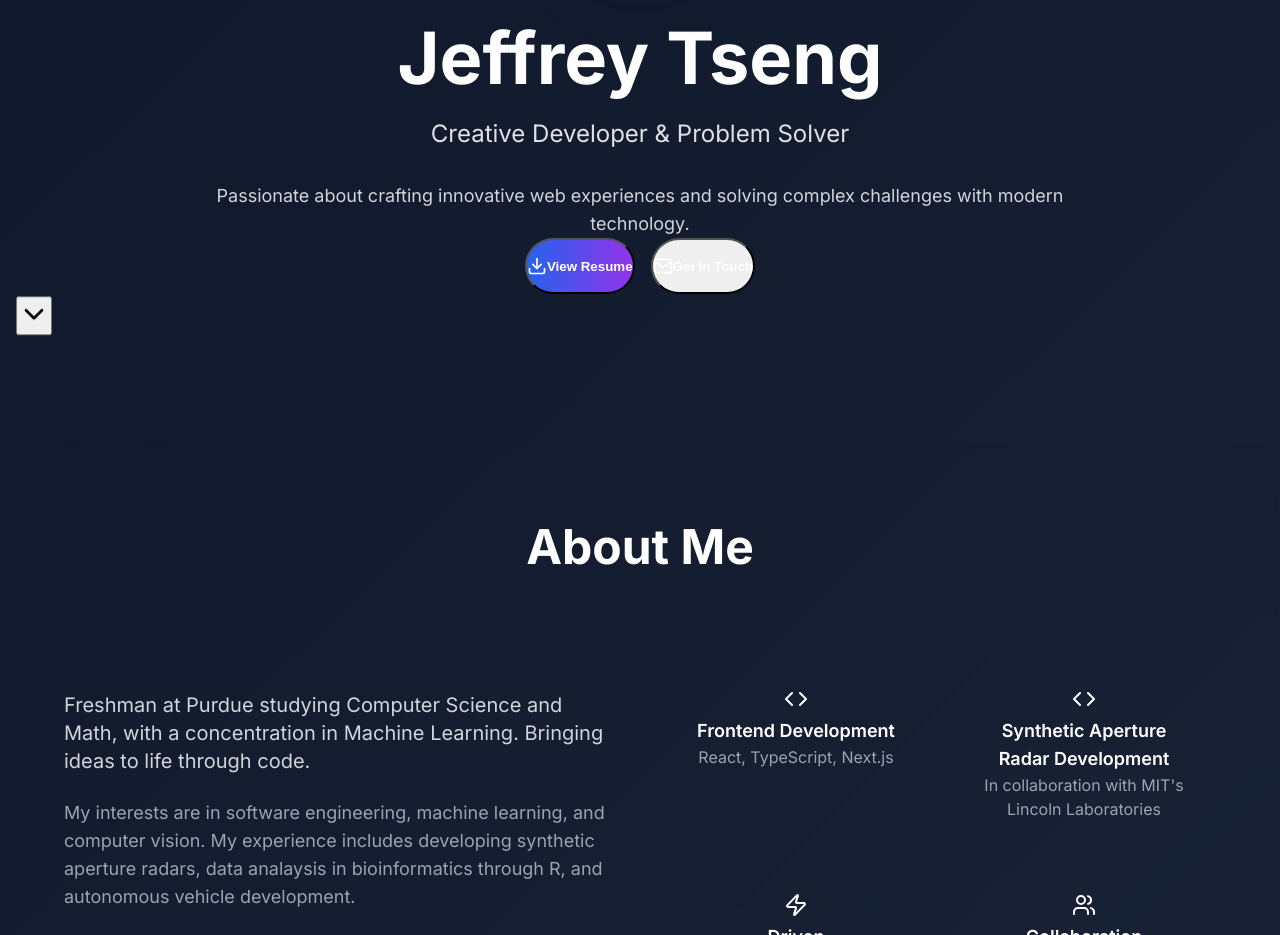
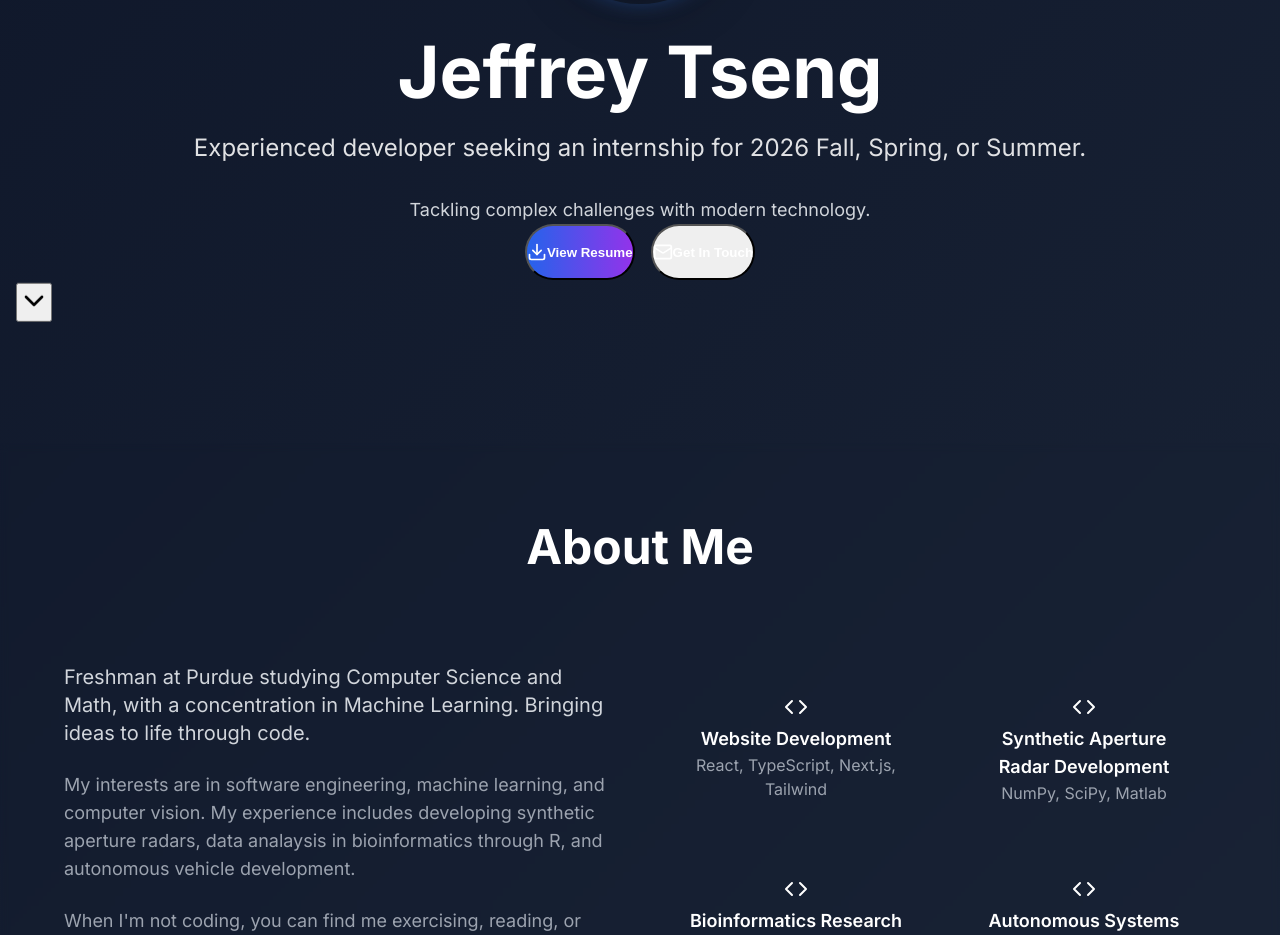
Before and after one commit to jefft72/jtseng-website, a React (Vite) app in the folder modern-portfolio/: page / in a window 1280 px wide. Shown: the part 357-1292 px from the top of the page. Built offline with nearby package versions, Linux system fonts and the light colour scheme.

Commit message:
Updated About section and Hero section

```diff
--- a/modern-portfolio/src/components/About.tsx
+++ b/modern-portfolio/src/components/About.tsx
@@ -1,13 +1,13 @@
 import React from 'react';
 import { motion } from 'framer-motion';
-import { Code, Zap, Users } from 'lucide-react';
+import { Code } from 'lucide-react';
 
 const About: React.FC = () => {
   const skills = [
-    { name: 'Frontend Development', icon: Code, description: 'React, TypeScript, Next.js' },
-    { name: 'Synthetic Aperture Radar Development', icon: Code, description: 'In collaboration with MIT\'s Lincoln Laboratories' },
-    { name: 'Driven', icon: Zap, description: 'Disciplined with a willingness to learn and grow in new environments' },
-    { name: 'Collaboration', icon: Users, description: 'Years of public speaking and leadership experience' },
+    { name: 'Website Development', icon: Code, description: 'React, TypeScript, Next.js, Tailwind' },
+    { name: 'Synthetic Aperture Radar Development', icon: Code, description: 'NumPy, SciPy, Matlab' },
+    { name: 'Bioinformatics Research', icon: Code, description: 'R, RStudio, Data Science' },
+    { name: 'Autonomous Systems', icon: Code, description: 'Gazebo, ROS, LIDAR' },
   ];
 
   const containerVariants = {
--- a/modern-portfolio/src/components/Hero.tsx
+++ b/modern-portfolio/src/components/Hero.tsx
@@ -62,7 +62,7 @@ const Hero: React.FC = () => {
             transition={{ duration: 0.8, delay: 0.6 }}
             className="text-xl md:text-2xl text-blue-200 mb-8 max-w-2xl mx-auto"
           >
-            Creative Developer & Problem Solver
+            Experienced developer seeking an internship for 2026 Fall, Spring, or Summer.
           </motion.p>
 
           <motion.p
@@ -71,7 +71,7 @@ const Hero: React.FC = () => {
             transition={{ duration: 0.8, delay: 0.8 }}
             className="text-lg text-gray-300 mb-12 max-w-3xl mx-auto"
           >
-            Passionate about crafting innovative web experiences and solving complex challenges with modern technology.
+            Tackling complex challenges with modern technology.
           </motion.p>
 
           {/* Action Buttons */}
```
